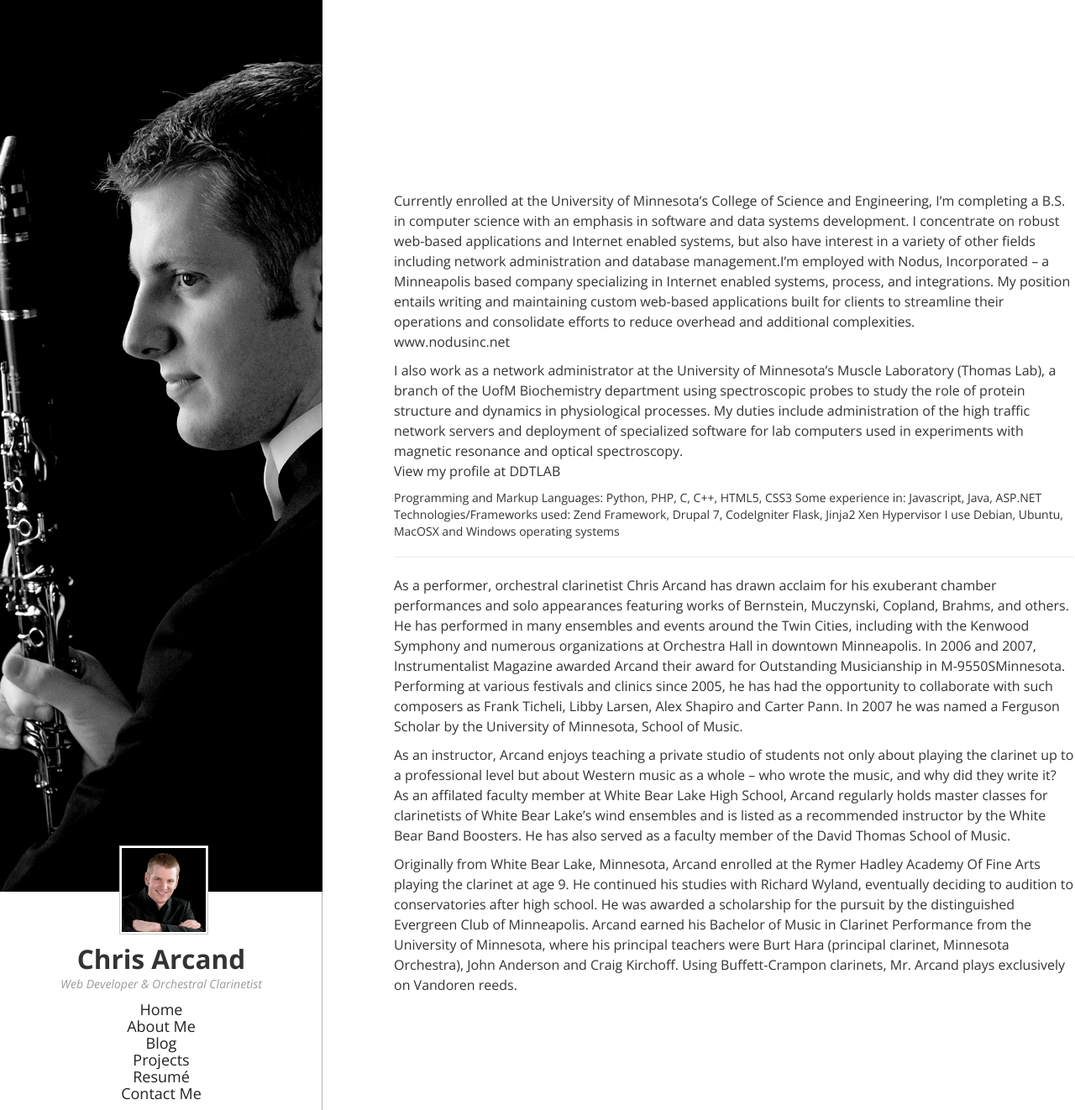
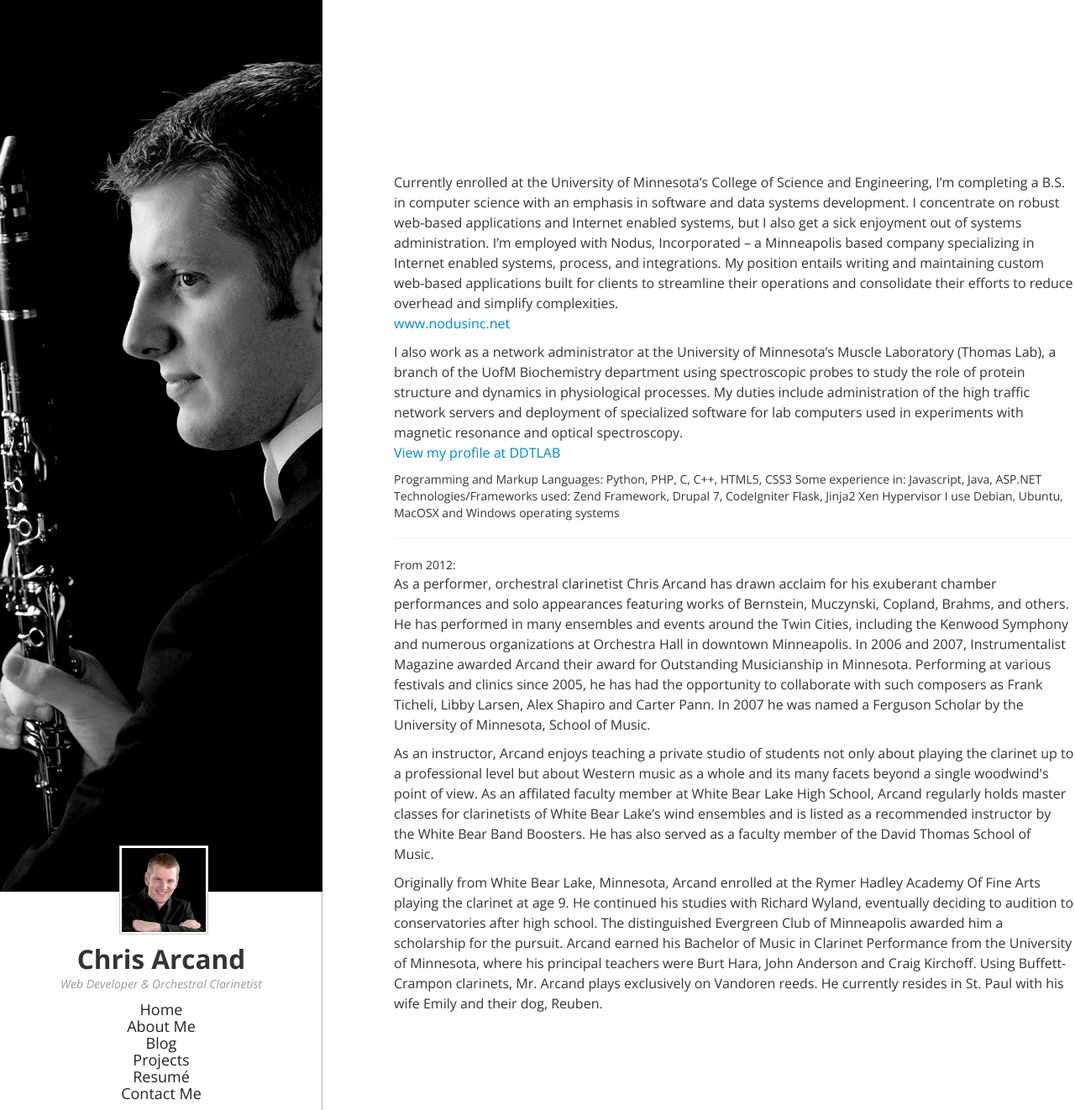
Before and after one commit to nubianMONK/chrisarcand.com-flask, a Flask app: page /about in a window 1280 px wide. Shown: the whole page at 84% size. Run offline with Flask 2, Linux system fonts and the light colour scheme; some libraries are stand-ins or nearby versions.

Commit message:
Some lame frontend changes

```diff
--- a/app/templates/base.html
+++ b/app/templates/base.html
@@ -52,8 +52,7 @@
     <h3 id="resume-modal-label">My resumé, eh?</h3>
     </div>
     <div class="modal-body">
-    <p>I would love to show you my resumé! I'm afraid I'll need to know a little more about you, however, before I share anything beyond the extensive information already found on this site. </p>
-      <p>Please request my resumé by filling out the following short form, and I'll email you directly. </p>
+    <p>I would love to show you my resumé, but I'm afraid I'll need to know a little more about you before I share anything beyond the extensive information already found on this site. </p>
     </div>
     <div class="modal-footer">
     <button class="btn" data-dismiss="modal" aria-hidden="true">Close</button>
--- a/app/templates/content/about.html
+++ b/app/templates/content/about.html
@@ -9,15 +9,14 @@
 	Currently enrolled at the University of Minnesota’s College of Science and
 	Engineering, I’m completing a B.S. in computer science with an emphasis in
 	software and data systems development. I concentrate on robust web-based
-	applications and Internet enabled systems, but also have interest in a
-	variety of other fields including network administration and database
-	management.I’m employed with Nodus, Incorporated – a Minneapolis based
-	company specializing in Internet enabled systems, process, and integrations.
-	My position entails writing and maintaining custom web-based applications
-	built for clients to streamline their operations and consolidate efforts
-	to reduce overhead and additional complexities.
+	applications and Internet enabled systems, but I also get a sick enjoyment
+	out of systems administration. I’m employed with Nodus, Incorporated –
+	a Minneapolis based company specializing in Internet enabled systems, process,
+	and integrations. My position entails writing and maintaining custom web-based
+	applications built for clients to streamline their operations and consolidate
+	their efforts to reduce overhead and simplify complexities.
 	<br />
-	www.nodusinc.net
+	<a href="http://www.nodusinc.net">www.nodusinc.net</a>
 </p>
 
 <p>
@@ -28,7 +27,7 @@
 	network servers and deployment of specialized software for lab computers used
 	in experiments with magnetic resonance and optical spectroscopy.
 	<br />
-	View my profile at DDTLAB
+	<a href="http://biochem.umn.edu/CurrentPersonnel.html?user=cpa">View my profile at DDTLAB</a>
 </p>
 
 Programming and Markup Languages:
@@ -45,20 +44,20 @@ Xen Hypervisor
 I use Debian, Ubuntu, MacOSX and Windows operating systems
 
 <hr />
-
+From 2012:
 <p>As a performer, orchestral clarinetist Chris Arcand has drawn acclaim for his
 exuberant chamber performances and solo appearances featuring works of Bernstein,
 Muczynski, Copland, Brahms, and others. He has performed in many ensembles and
-events around the Twin Cities, including with the Kenwood Symphony and numerous
+events around the Twin Cities, including the Kenwood Symphony and numerous
 organizations at Orchestra Hall in downtown Minneapolis. In 2006 and 2007,
 Instrumentalist Magazine awarded Arcand their award for Outstanding Musicianship
-in M-9550SMinnesota. Performing at various festivals and clinics since 2005, he
+in Minnesota. Performing at various festivals and clinics since 2005, he
 has had the opportunity to collaborate with such composers as Frank Ticheli, Libby
 Larsen, Alex Shapiro and Carter Pann. In 2007 he was named a Ferguson Scholar by
 the University of Minnesota, School of Music.</p>
 
-<p>As an instructor, Arcand enjoys teaching a private studio of students not only about playing the clarinet up to a professional level but about Western music as a whole – who wrote the music, and why did they write it? As an affilated faculty member at White Bear Lake High School, Arcand regularly holds master classes for clarinetists of White Bear Lake’s wind ensembles and is listed as a recommended instructor by the White Bear Band Boosters. He has also served as a faculty member of the David Thomas School of Music.</p>
+<p>As an instructor, Arcand enjoys teaching a private studio of students not only about playing the clarinet up to a professional level but about Western music as a whole and its many facets beyond a single woodwind's point of view. As an affilated faculty member at White Bear Lake High School, Arcand regularly holds master classes for clarinetists of White Bear Lake’s wind ensembles and is listed as a recommended instructor by the White Bear Band Boosters. He has also served as a faculty member of the David Thomas School of Music.</p>
 
-<p>Originally from White Bear Lake, Minnesota, Arcand enrolled at the Rymer Hadley Academy Of Fine Arts playing the clarinet at age 9. He continued his studies with Richard Wyland, eventually deciding to audition to conservatories after high school. He was awarded a scholarship for the pursuit by the distinguished Evergreen Club of Minneapolis. Arcand earned his Bachelor of Music in Clarinet Performance from the University of Minnesota, where his principal teachers were Burt Hara (principal clarinet, Minnesota Orchestra), John Anderson and Craig Kirchoff. Using Buffett-Crampon clarinets, Mr. Arcand plays exclusively on Vandoren reeds.</p>
+<p>Originally from White Bear Lake, Minnesota, Arcand enrolled at the Rymer Hadley Academy Of Fine Arts playing the clarinet at age 9. He continued his studies with Richard Wyland, eventually deciding to audition to conservatories after high school. The distinguished Evergreen Club of Minneapolis awarded him a scholarship for the pursuit. Arcand earned his Bachelor of Music in Clarinet Performance from the University of Minnesota, where his principal teachers were Burt Hara, John Anderson and Craig Kirchoff. Using Buffett-Crampon clarinets, Mr. Arcand plays exclusively on Vandoren reeds. He currently resides in St. Paul with his wife Emily and their dog, Reuben. </p>
 
 {% endblock %}
--- a/app/templates/content/contact.html
+++ b/app/templates/content/contact.html
@@ -1,7 +1,7 @@
 {% extends "base.html" %}
 
 {% block cover_img %}
-	<div class="cover-img" style="background-image: url('/static/img/cover5.jpg');"></div>
+	<div class="cover-img" style="background-image: url('/static/img/cover4.jpg');"></div>
 {% endblock %}
 
 {% block content %}
--- a/app/templates/posts/detail.html
+++ b/app/templates/posts/detail.html
@@ -2,7 +2,7 @@
 {% import "_forms.html" as forms %}
 
 {% block cover_img %}
-  <div class="cover-img" style="background-image: url('/static/img/cover4.jpg');"></div>
+  <div class="cover-img" style="background-image: url('/static/img/cover5.jpg');"></div>
 {% endblock %}
 
 {% block content %}
--- a/app/templates/posts/list.html
+++ b/app/templates/posts/list.html
@@ -1,7 +1,7 @@
 {% extends "base.html" %}
 
 {% block cover_img %}
-  <div class="cover-img" style="background-image: url('/static/img/cover4.jpg');"></div>
+  <div class="cover-img" style="background-image: url('/static/img/cover5.jpg');"></div>
 {% endblock %}
 
 {% block content %}
```
